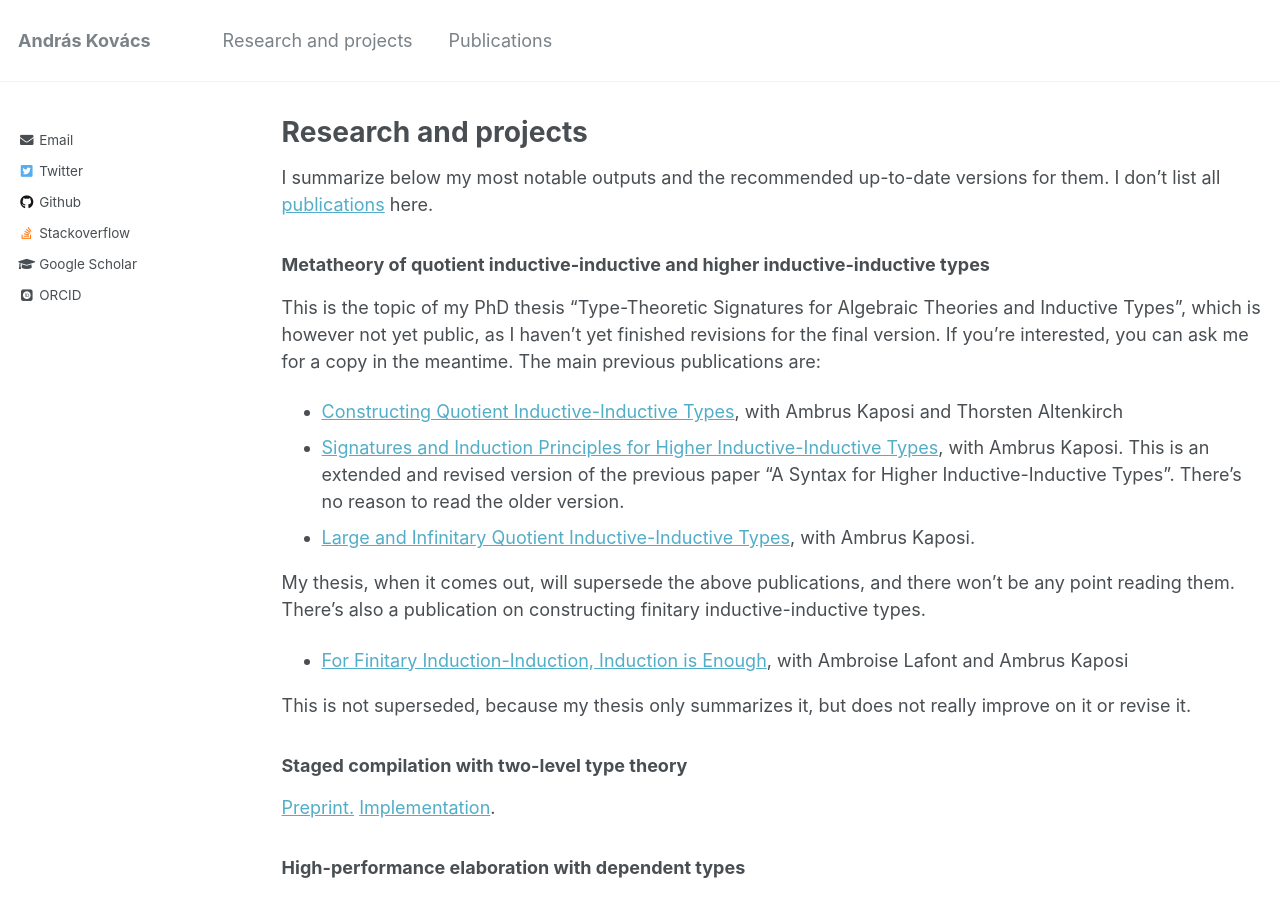
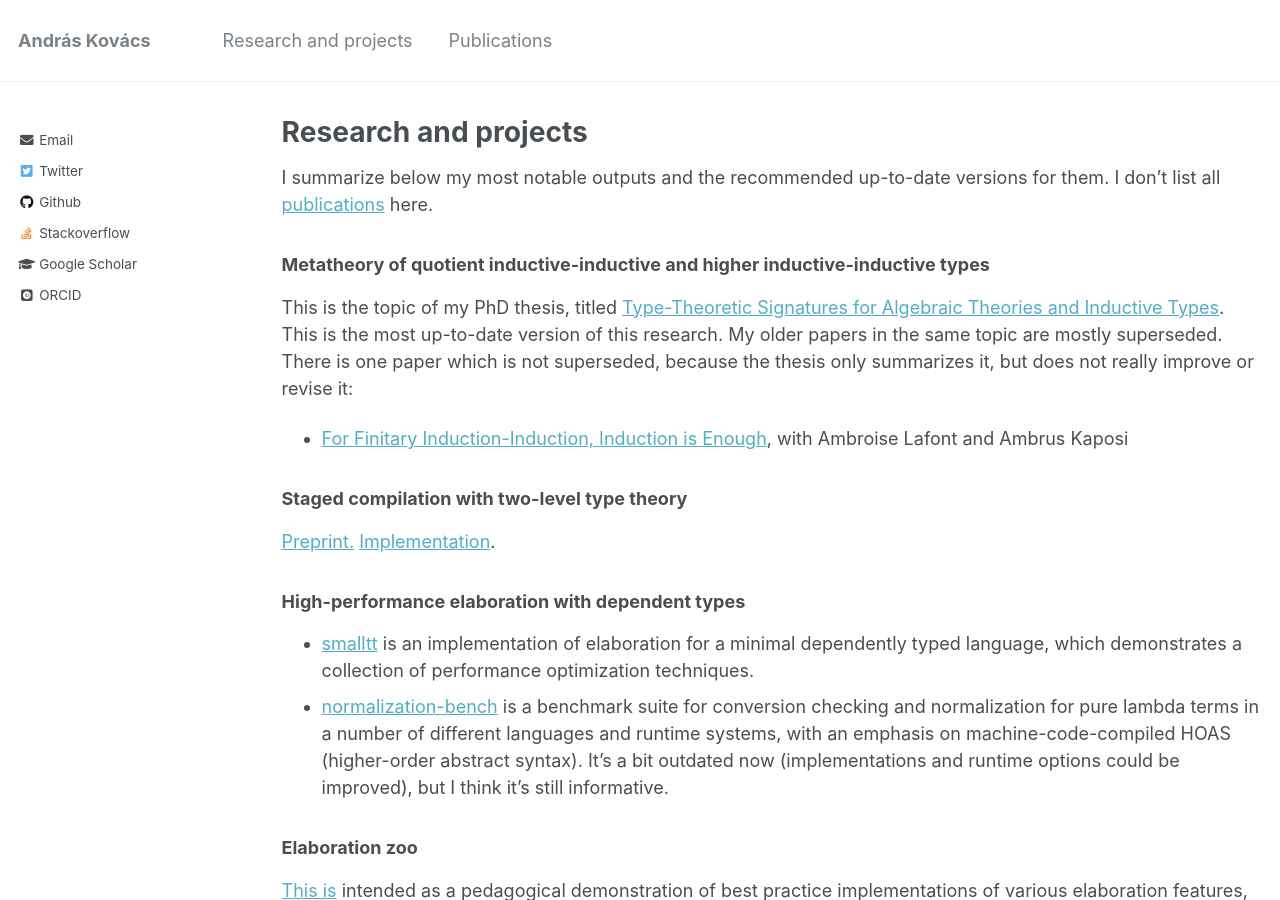
Before and after one commit to AndrasKovacs/AndrasKovacs.github.io, a Jekyll site: the page built from research-and-projects.md, in a window 1280 px wide and 900 px high. Built offline with Jekyll 4.4.1, drawn with Linux system fonts in a browser that asks for light colours; some web fonts are replaced.

Commit message:
Update research-and-projects.md

```diff
--- a/research-and-projects.md
+++ b/research-and-projects.md
@@ -10,30 +10,14 @@ versions for them. I don't list all [publications](/publications) here.
 
 ### Metatheory of quotient inductive-inductive and higher inductive-inductive types
 
-This is the topic of my PhD thesis "Type-Theoretic Signatures for Algebraic
-Theories and Inductive Types", which is however not yet public, as I haven't yet
-finished revisions for the final version. If you're interested, you can ask me
-for a copy in the meantime. The main previous publications are:
-
-- [Constructing Quotient Inductive-Inductive
-  Types](https://dl.acm.org/doi/10.1145/3290315), with Ambrus Kaposi and
-  Thorsten Altenkirch
-- [Signatures and Induction Principles for Higher Inductive-Inductive Types](https://lmcs.episciences.org/6100/pdf),
-  with Ambrus Kaposi. This is an extended and revised version of the previous
-  paper "A Syntax for Higher Inductive-Inductive Types". There's no reason to
-  read the older version.
-- [Large and Infinitary Quotient Inductive-Inductive
-  Types](https://dl.acm.org/doi/abs/10.1145/3373718.3394770), with Ambrus
-  Kaposi.
-
-My thesis, when it comes out, will supersede the above publications, and there
-won't be any point reading them. There's also a publication on constructing
-finitary inductive-inductive types.
+This is the topic of my PhD thesis, titled [Type-Theoretic Signatures for Algebraic
+Theories and Inductive Types](https://github.com/AndrasKovacs/thesis/blob/main/src/thesis.pdf). This
+is the most up-to-date version of this research. My older papers in the same topic are mostly superseded.
+There is one paper which is not superseded, because the thesis only summarizes it, but does not really improve
+or revise it:
 
 - [For Finitary Induction-Induction, Induction is Enough](https://drops.dagstuhl.de/opus/volltexte/2020/13070/), with
   Ambroise Lafont and Ambrus Kaposi
-
-This is not superseded, because my thesis only summarizes it, but does not really improve on it or revise it.
 
 ### Staged compilation with two-level type theory
 
```
